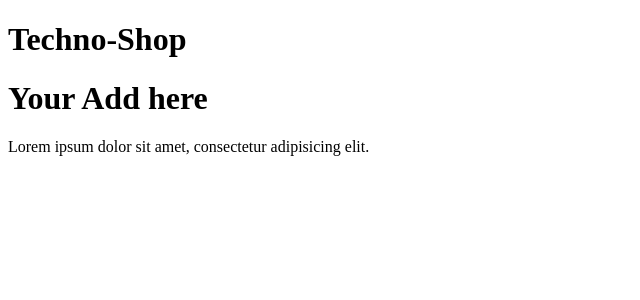
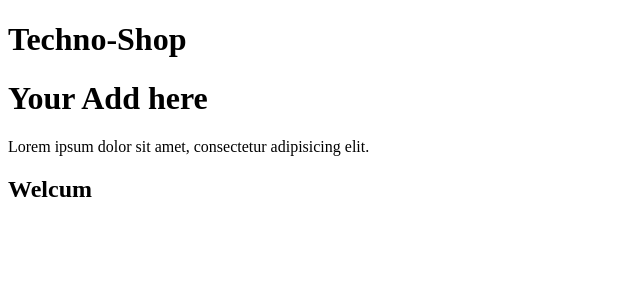
Before and after one commit to JacckietY/techno-shop, an Angular app: page / in a window 1280 px wide. Shown: the top 300 px of the page, without its empty margins (0-640 px from the left). Built offline with nearby package versions, Linux system fonts and the light colour scheme.

Commit message:
testcommit

```diff
--- a/src/app/app.component.html
+++ b/src/app/app.component.html
@@ -1,3 +1,4 @@
 <h1>Techno-Shop</h1>
 <h1>Your Add here</h1>
 <p>Lorem ipsum dolor sit amet, consectetur adipisicing elit.</p>
+<h2>Welcum</h2>
```
